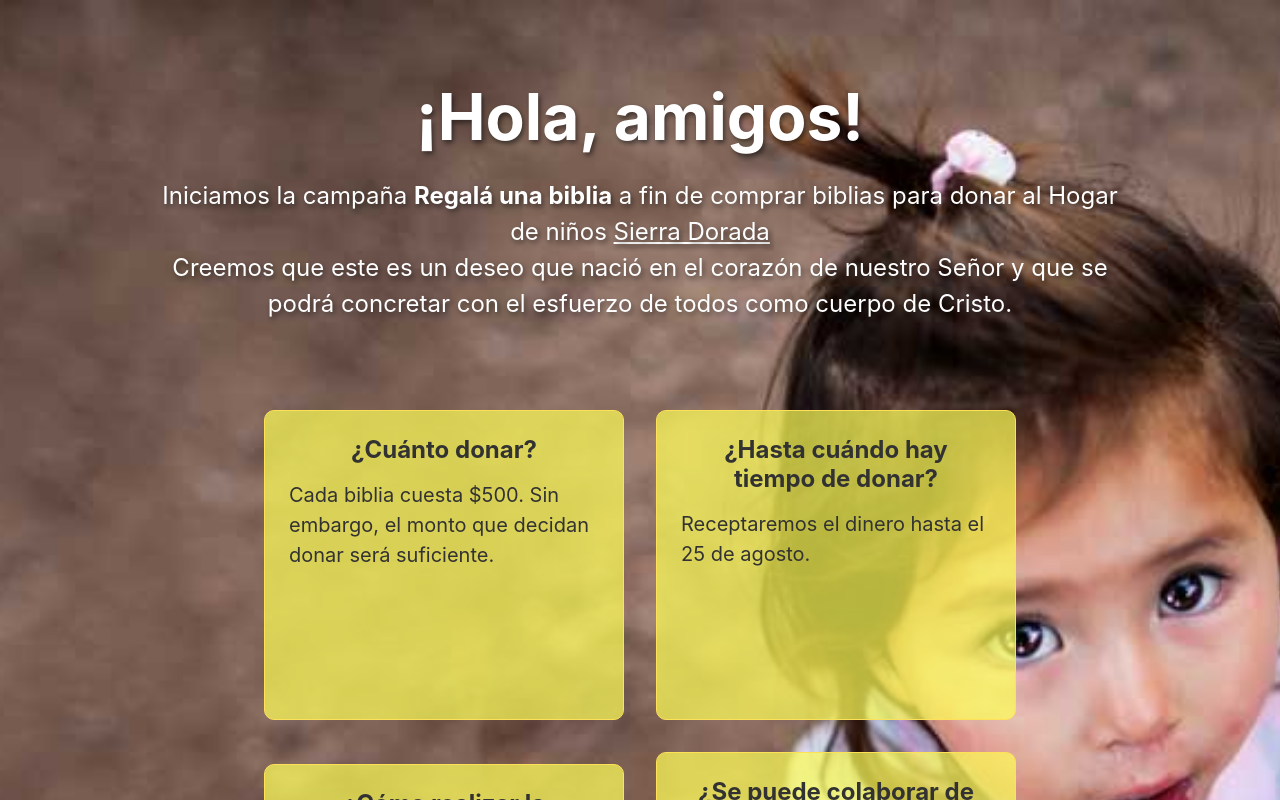
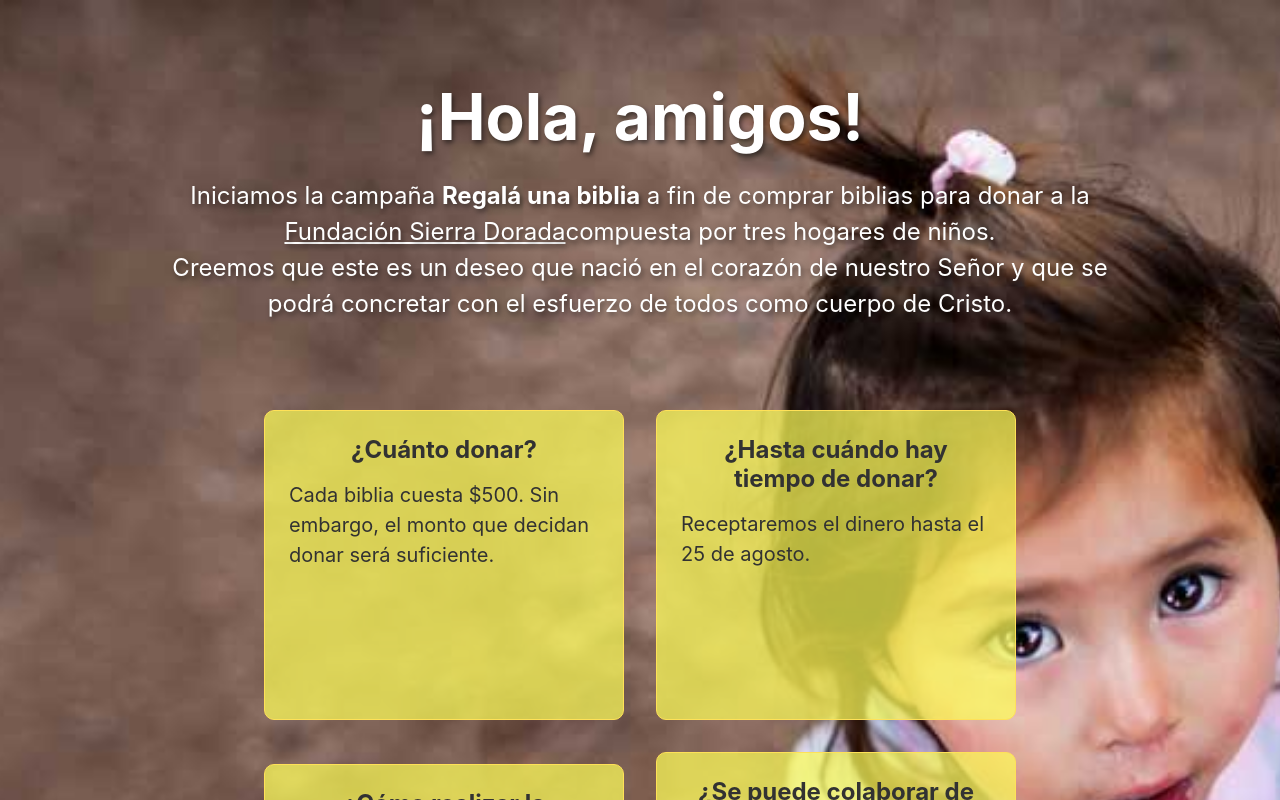
Before and after one commit to lauraheritier/regalaunabiblia, a Next.js app: page / in a window 1280 px wide. Shown: the top 800 px of the page. Built offline with nearby package versions, Linux system fonts and the light colour scheme.

Commit message:
Update index.js

```diff
--- a/pages/index.js
+++ b/pages/index.js
@@ -16,8 +16,8 @@ export default function Home() {
         </h1>
 
         <p className="description">
-          Iniciamos la campaña <b>Regalá una biblia</b> a fin de comprar biblias para donar al Hogar de niños <a href="http://sierradorada.com.ar/projectos/hogar_de_ninios/">Sierra Dorada</a>
-          <br />
+          Iniciamos la campaña <b>Regalá una biblia</b> a fin de comprar biblias para donar a la <a href="http://sierradorada.com.ar/projectos/hogar_de_ninios/">Fundación Sierra Dorada</a>
+         compuesta por tres hogares de niños. <br />
           Creemos que este es un deseo que nació en el corazón de nuestro Señor y que se podrá concretar con el esfuerzo de todos como cuerpo de Cristo.
         </p>
 
```
